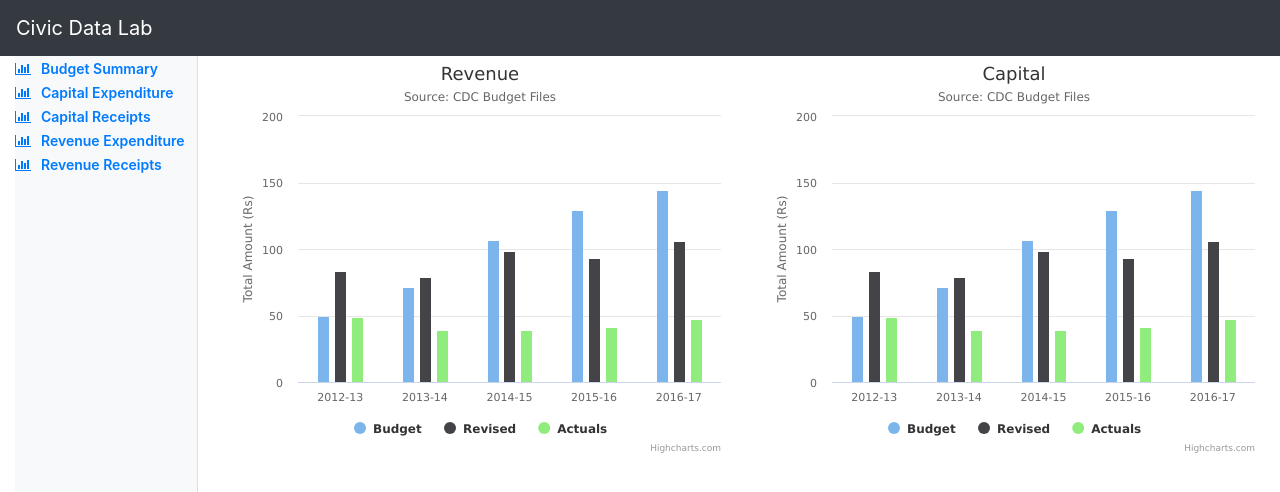
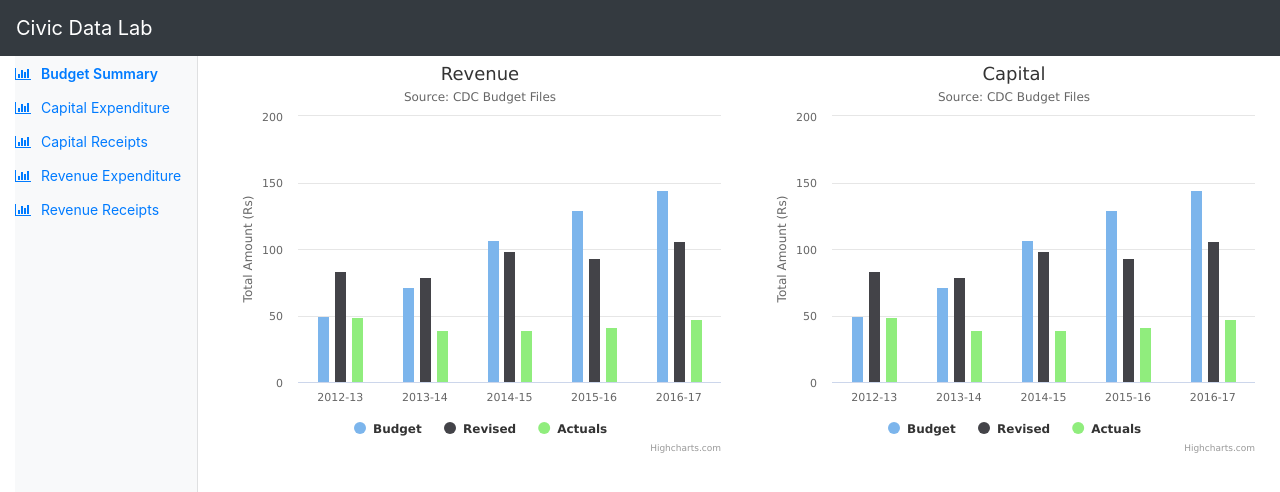
Before and after one commit to pallav-125/cdl-budget, a React (Create React App) app: page / in a window 1280 px wide. Shown: the top 492 px of the page. Built offline with nearby package versions, Linux system fonts and the light colour scheme.

Commit message:
added active styles

```diff
--- a/src/components/Sidebar.js
+++ b/src/components/Sidebar.js
@@ -1,5 +1,5 @@
 import React from 'react';
-import {Link} from 'react-router-dom';
+import {NavLink} from 'react-router-dom';
 import '../css/Sidebar.scss';
 
 const Sidebar = () => {
@@ -7,34 +7,34 @@ const Sidebar = () => {
         <div className="sidebar-sticky">
             <ul className="nav flex-column">
                 <li className="nav-item">
-                    <Link to="/">
+                    <NavLink to="/" exact>
                         <i className="fa fa-bar-chart" aria-hidden="true"></i>
                         Budget Summary
-                    </Link>
+                    </NavLink>
                 </li>
                 <li className="nav-item">
-                    <Link to="/capital-expenditure">
+                    <NavLink to="/capital-expenditure" exact>
                         <i className="fa fa-bar-chart" aria-hidden="true"></i>
                         Capital Expenditure
-                    </Link>
+                    </NavLink>
                 </li>
                 <li className="nav-item">
-                    <Link to="/capital-receipts">
+                    <NavLink to="/capital-receipts" exact>
                         <i className="fa fa-bar-chart" aria-hidden="true"></i>
                         Capital Receipts
-                    </Link>
+                    </NavLink>
                 </li>
                 <li className="nav-item">
-                    <Link to="/revenue-expenditure">
+                    <NavLink to="/revenue-expenditure" exact>
                         <i className="fa fa-bar-chart" aria-hidden="true"></i>
                         Revenue Expenditure
-                    </Link>
+                    </NavLink>
                 </li>
                 <li className="nav-item">
-                    <Link to="/revenue-receipts">
+                    <NavLink to="/revenue-receipts" exact>
                         <i className="fa fa-bar-chart" aria-hidden="true"></i>
                         Revenue Receipts
-                    </Link>
+                    </NavLink>
                 </li>
             </ul>
         </div>
--- a/src/css/Sidebar.scss
+++ b/src/css/Sidebar.scss
@@ -1,16 +1,20 @@
 .sidebar-sticky {
+    background-color: #f8f9fa;
+    height: 100vh;
+    box-shadow: inset -1px 0 0 rgba(0, 0, 0, .1);
+
     li {
+        margin: 5px 0;
         a {
+            font-weight: 400;
+            font-size: 14px;
+            &.active {
+                font-weight: 600;
+            }
+
             i {
                 margin-right: 10px;
             }
-
-            font-weight: 600;
-            font-size: 14px;
         }
     }
-
-    background-color: #f8f9fa;
-    height: 100vh;
-    box-shadow: inset -1px 0 0 rgba(0, 0, 0, .1);
 }
```
